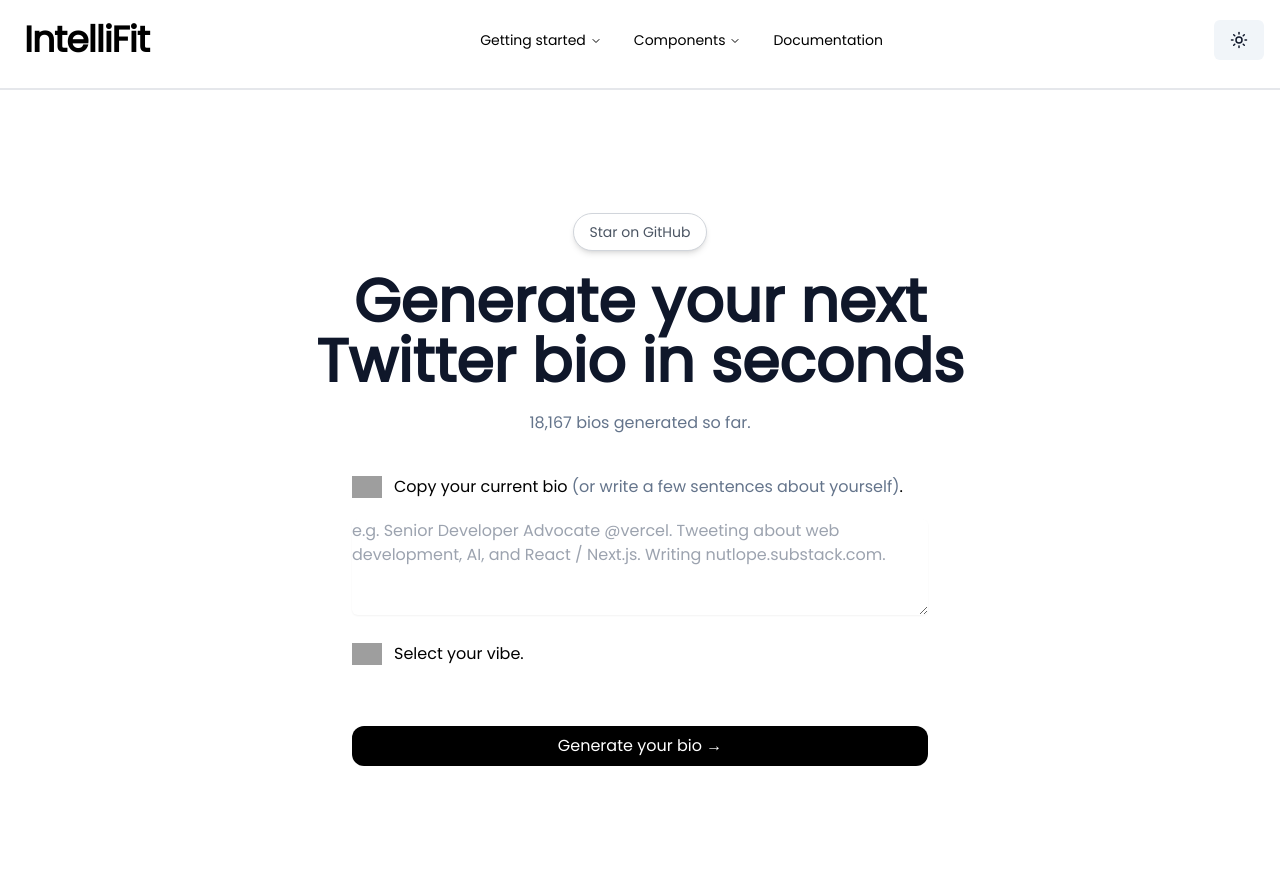
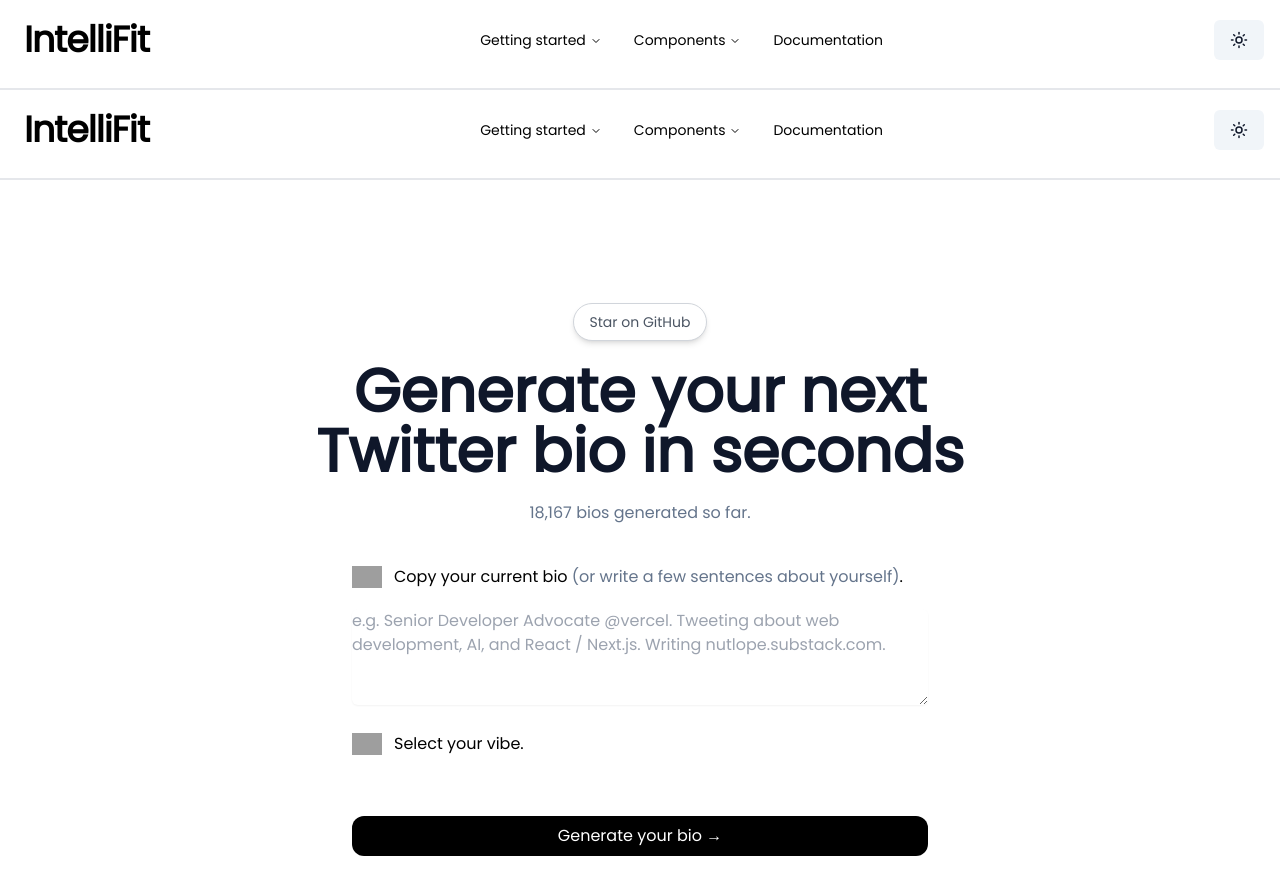
Before and after one commit to ChrisAbdo/IntelliFit, a Next.js app: page /workout in a window 1280 px wide. Shown: the top 894 px of the page. Built offline with nearby package versions, Linux system fonts and the light colour scheme; grey boxes are pictures that could not be loaded.

Commit message:
ADDED: potential fix to nextjs layout?

```diff
--- /dev/null
+++ b/src/app/workout/layout.tsx
@@ -0,0 +1,24 @@
+'use client';
+
+import { ThemeProvider } from 'next-themes';
+import Navbar from '../components/Navbar';
+
+export default function RootLayout({
+  children,
+}: {
+  children: React.ReactNode;
+}) {
+  return (
+    <html lang="en">
+      {/*
+        <head /> will contain the components returned by the nearest parent
+        head.tsx. Find out more at https://beta.nextjs.org/docs/api-reference/file-conventions/head
+      */}
+      <head />
+      <body>
+        <Navbar />
+        <ThemeProvider>{children}</ThemeProvider>
+      </body>
+    </html>
+  );
+}
--- a/src/app/workout/page.tsx
+++ b/src/app/workout/page.tsx
@@ -1,13 +1,12 @@
 'use client';
 
 import { AnimatePresence, motion } from 'framer-motion';
-import type { NextPage } from 'next';
 import Head from 'next/head';
 import Image from 'next/image';
 import { useState } from 'react';
 import { Toaster, toast } from 'react-hot-toast';
 
-const Home: NextPage = () => {
+const Home = () => {
   const [loading, setLoading] = useState(false);
   const [bio, setBio] = useState('');
   const [generatedBios, setGeneratedBios] = useState<String>('');
```
